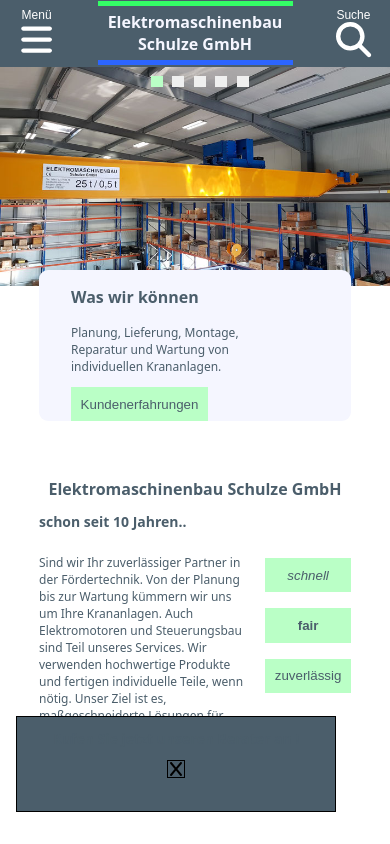
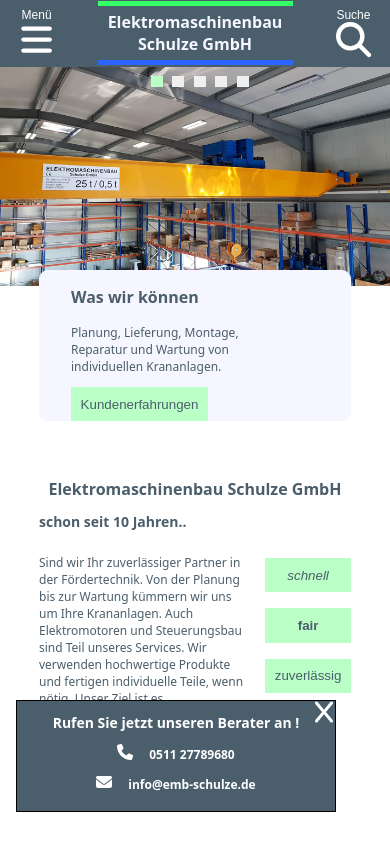
Before and after one commit to jonas8900/CompanyWebsite, a Next.js app: page / in a window 390 px wide. Both pictures are taken after a click on the button "Hilfe?". Built offline with nearby package versions, Linux system fonts and the light colour scheme.

Commit message:
adding new help-info with phone number and email by clicking on help

```diff
--- a/components/SpeechBubbleHelp.js
+++ b/components/SpeechBubbleHelp.js
@@ -1,15 +1,19 @@
-import { faComment, faX } from "@fortawesome/free-solid-svg-icons";
+import {
+  faComment,
+  faEnvelope,
+  faPhone,
+  faX,
+} from "@fortawesome/free-solid-svg-icons";
 import { FontAwesomeIcon } from "@fortawesome/react-fontawesome";
 import { useState } from "react";
 import { Fade } from "react-awesome-reveal";
-import styled from "styled-components";
+import styled, { keyframes } from "styled-components";
 
 export default function SpeechBubbleHelp() {
   const [helpButtonClicked, setHelpButtonClicked] = useState(false);
 
   function handleHelpButton() {
     setHelpButtonClicked(!helpButtonClicked);
-    console.log(helpButtonClicked);
   }
 
   return (
@@ -22,6 +26,14 @@
                 <StyledSubHeadline>
                   Rufen Sie jetzt unseren Berater an !
                 </StyledSubHeadline>
+                <StyledParagraph>
+                  <StyledInfoIcons icon={faPhone} />
+                  <b>0511 27789680</b>
+                </StyledParagraph>
+                <StyledParagraph>
+                  <StyledInfoIcons icon={faEnvelope} />
+                  <b>info@emb-schulze.de</b>
+                </StyledParagraph>
                 <StyledClosedHelp icon={faX} onClick={handleHelpButton} />
               </StyledArticle>
             </Fade>
@@ -31,7 +43,10 @@
             <StyledButton onClick={handleHelpButton}>
               <StyledHeadline>Hilfe?</StyledHeadline>
 
-              <StyledSpeechBubble icon={faComment} />
+              <StyledSpeechBubble
+                icon={faComment}
+                helpbuttonclicked={helpButtonClicked ? "true" : "false"}
+              />
             </StyledButton>
           </>
         )}
@@ -39,6 +54,11 @@
     </>
   );
 }
+
+const FadeIn = keyframes`
+0% {opacity: 0;}
+100% {opacity: 1;}
+`;
 
 const StyledBubbleWrapper = styled.section`
   position: fixed;
@@ -55,12 +75,16 @@
   left: 0rem;
   z-index: 3;
   color: var(--color-fourth);
+  animation: ${({ helpbuttonclicked }) => helpbuttonclicked && FadeIn} 1.5s ease;
 `;
 
 const StyledClosedHelp = styled(FontAwesomeIcon)`
-  width: 1rem;
-  height: 1rem;
-  border: 1px solid black;
+  width: 1.5rem;
+  height: 1.5rem;
+  position: absolute;
+  right: 0;
+  top: 0;
+  color: white;
 `;
 
 const StyledHeadline = styled.h1`
@@ -85,8 +109,22 @@
 const StyledArticle = styled.article`
   background-color: var(--color-fourth);
   width: 20rem;
-  height: 6rem;
+  height: 7rem;
   border: 1px solid black;
 `;
 
-const StyledSubHeadline = styled.h2``;
+const StyledSubHeadline = styled.h2`
+  color: white;
+`;
+
+const StyledParagraph = styled.p`
+  color: white;
+  text-align: center;
+`;
+
+const StyledInfoIcons = styled(FontAwesomeIcon)`
+  width: 1rem;
+  height: 1rem;
+  margin-right: 1rem;
+  text-align: center;
+`;
```
